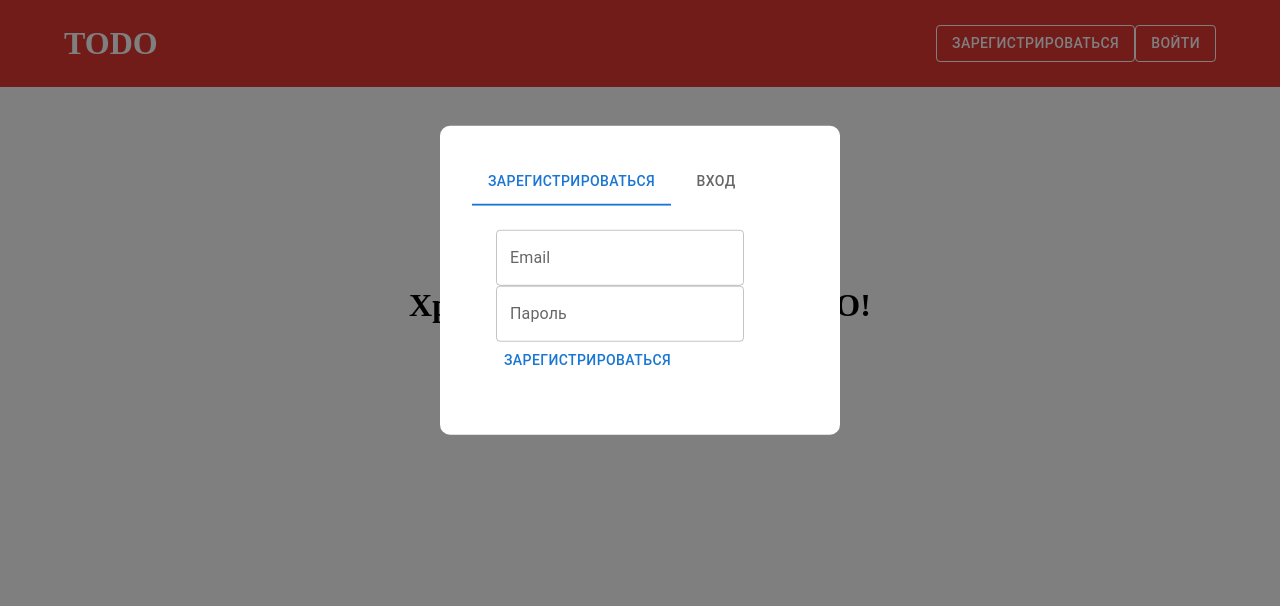
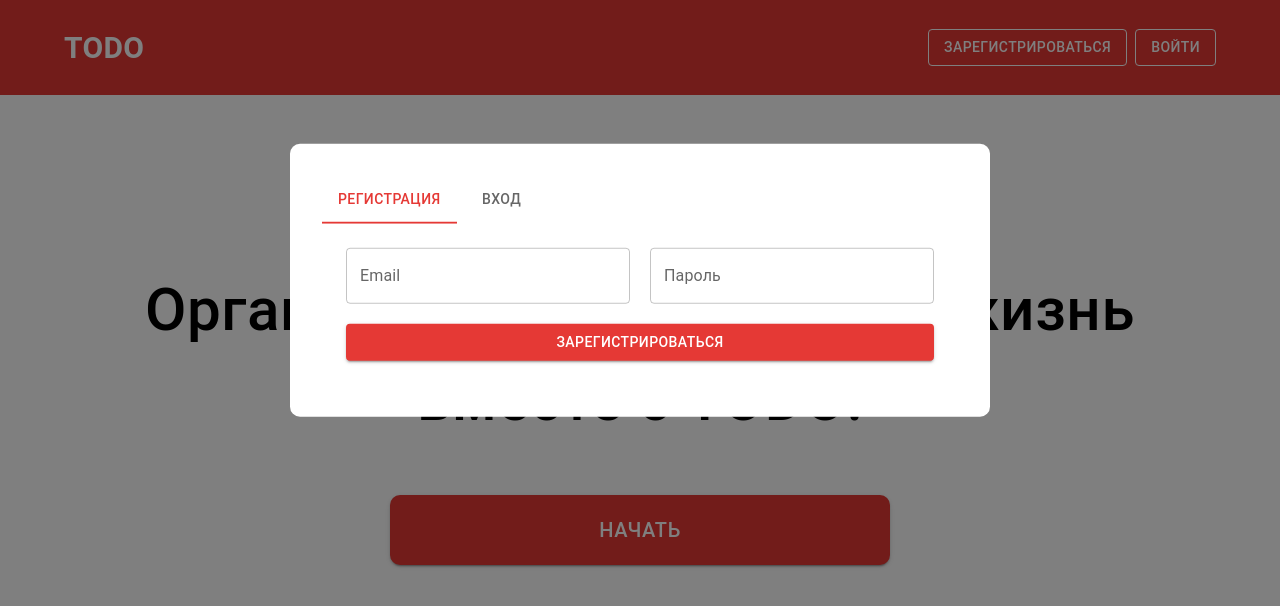
Before and after one commit to AlexJ03/React-redux-todo, a React (Create React App) app: page / in a window 1280 px wide. Both pictures are taken after a click on the button "ЗАРЕГИСТРИРОВАТЬСЯ". Shown: the top 606 px of the page. Built offline with nearby package versions, Linux system fonts and the light colour scheme; no server answers.

Commit message:
Update Mainpage

```diff
--- a/package.json
+++ b/package.json
@@ -17,6 +17,7 @@
     "@types/react-dom": "^18.0.11",
     "firebase": "^9.17.1",
     "react": "^18.2.0",
+    "react-device-detect": "^2.2.3",
     "react-dom": "^18.2.0",
     "react-redux": "^8.0.5",
     "react-router-dom": "^6.8.1",
--- a/src/App.tsx
+++ b/src/App.tsx
@@ -8,6 +8,8 @@ import {auth} from "./firebase";
 import {onAuthStateChanged} from "firebase/auth";
 import {useAppDispatch} from "./app/hooks";
 import {setUser} from "./features/UserAuthSlice";
+import {ThemeProvider} from "@mui/material";
+import {theme} from "./theme";
 
 const App = () => {
     const dispatch = useAppDispatch();
@@ -27,14 +29,14 @@ const App = () => {
     }, []);
 
   return (
-      <>
+      <ThemeProvider theme={theme}>
           <NavBar />
           <Routes>
               <Route path="/" element={ <MainPage /> } />
               <Route path="/homepage" element={ <HomePage /> } />
           </Routes>
           <ModalAuth />
-      </>
+      </ThemeProvider>
   )
 }
 
--- a/src/components/blocks/ModalAuth.tsx
+++ b/src/components/blocks/ModalAuth.tsx
@@ -62,22 +62,25 @@ const ModalAuth = () => {
 
                 <Box sx={ { width: "100%" } }>
 
-                    <Tabs value={value} onChange={handleChange} aria-label="basic tabs example">
-                        <Tab label="Зарегистрироваться" />
+                    <Tabs textColor="primary" indicatorColor="primary" value={value} onChange={handleChange} aria-label="basic tabs example">
+                        <Tab label="Регистрация" />
                         <Tab label="Вход" />
                     </Tabs>
 
                     <TabPanel value={value} index={0}>
-                        <TextField value={dataUser.email} onChange={(e) => setDataUser({...dataUser, email: e.target.value})} label="Email" variant="outlined" />
-                        <TextField value={dataUser.password} onChange={(e) => setDataUser({...dataUser, password: e.target.value})} label="Пароль" variant="outlined" />
+                        <Box sx={ { display: { xs: "block", sm: "flex" }, justifyContent: "space-between", alignItems: "center" } }>
+                            <TextField sx={ { width: "100%", margin: { xs: "0 0 5px 0", sm: "0 10px 0 0", md: "0 20px 0 0" } } } value={dataUser.email} onChange={(e) => setDataUser({...dataUser, email: e.target.value})} label="Email" variant="outlined" />
+                            <TextField sx={ { width: "100%" } } value={dataUser.password} onChange={(e) => setDataUser({...dataUser, password: e.target.value})} label="Пароль" variant="outlined" />
+                        </Box>
 
-                        <Button onClick={register}>Зарегистрироваться</Button>
+                        <Button variant="contained" sx={ { width: "100%", marginTop: "20px" } } onClick={register}>Зарегистрироваться</Button>
                     </TabPanel>
                     <TabPanel value={value} index={1}>
-                        <TextField value={dataUser.email} onChange={(e) => setDataUser({...dataUser, email: e.target.value})} label="Email" variant="outlined" />
-                        <TextField value={dataUser.password} onChange={(e) => setDataUser({...dataUser, password: e.target.value})} label="Пароль" variant="outlined" />
-
-                        <Button onClick={login}>Войти</Button>
+                        <Box sx={ { display: { xs: "block", sm: "flex" }, justifyContent: "space-between", alignItems: "center" } }>
+                            <TextField sx={ { width: "100%", margin: { xs: "0 0 5px 0", sm: "0 10px 0 0", md: "0 20px 0 0" } } } value={dataUser.email} onChange={(e) => setDataUser({...dataUser, email: e.target.value})} label="Email" variant="outlined" />
+                            <TextField sx={ { width: "100%" } } value={dataUser.password} onChange={(e) => setDataUser({...dataUser, password: e.target.value})} label="Пароль" variant="outlined" />
+                        </Box>
+                        <Button variant="contained" sx={ { width: "100%", marginTop: "20px" } } onClick={login}>Войти</Button>
                     </TabPanel>
 
                 </Box>
--- a/src/components/blocks/NavBar.tsx
+++ b/src/components/blocks/NavBar.tsx
@@ -1,4 +1,4 @@
-import { Box, Container } from "@mui/material";
+import {Box, Container, Stack, Typography} from "@mui/material";
 import { red } from '@mui/material/colors';
 import ButtonNav from "../elements/ButtonNav";
 import {useAppDispatch} from "../../app/hooks";
@@ -12,15 +12,15 @@ const NavBar = () => {
 
     return (
         <>
-            <Box sx={ { width: "100%", py: "25px", background: red[600] } }>
-                <Container sx={ { maxWidth: "100%", color: "white", display: "flex", justifyContent: "space-between", alignItems: "center" } }>
-                    <h1>TODO</h1>
-                    <Box>
+            <Box sx={ { maxWidth: "100%", py: "25px", background: red[600] } }>
+                <Container sx={ { maxWidth: "1400px", color: "white", display: {xs: "block", sm: "flex"}, justifyContent: "space-between", alignItems: "center" } }>
+                    <Typography sx={ { fontWeight: "600", fontSize: "30px", textAlign: { xs: "center", sm: "left" } } }>TODO</Typography>
+                    <Box sx={ { display: { xs: "none", sm: "block" } } }>
                         {!currentUser?.email ?
-                            <>
+                            <Stack direction="row" spacing={1}>
                                 <ButtonNav onClick={() => dispatch(openModalAuth(0))}>Зарегистрироваться</ButtonNav>
                                 <ButtonNav onClick={() => dispatch(openModalAuth(1))}>Войти</ButtonNav>
-                            </>
+                            </Stack>
                             : <ButtonNav onClick={() => auth.signOut().then(() => dispatch(deleteUser()))}>Выйти</ButtonNav>
                         }
                     </Box>
--- a/src/components/elements/ButtonMainPage.tsx
+++ b/src/components/elements/ButtonMainPage.tsx
@@ -1,12 +1,22 @@
-import { Button } from "@mui/material";
+import {Button, ButtonProps, styled} from "@mui/material";
 import { FC } from "react";
 import { IChildrenProps } from "../../types";
 import { red } from "@mui/material/colors";
 
 const ButtonMainPage: FC<IChildrenProps> = ( { children , onClick} ) => {
 
+    const ButtonMain = styled(Button)<ButtonProps>(({ theme }) => ({
+        color: "white",
+        backgroundColor: red[600],
+        fontSize: "20px",
+        borderRadius: "10px",
+        '&:hover': {
+            backgroundColor: red[400],
+        },
+    }));
+
     return (
-        <Button onClick={onClick} variant="contained" sx={ { background: red[600], fontSize: "20px", width: "300px", height: "50px", color: "white", "&:hover": {opacity: "0.9", background: red[600]} } }>{ children }</Button>
+        <ButtonMain sx={ { width: { xs: "200px", sm: "300px", md: "400px", lg: "500px" }, height: { xs: "50px", sm: "60px", md: "65px", lg: "70px" } } } onClick={onClick} variant="contained">{ children }</ButtonMain>
     )
 }
 
--- a/src/components/elements/ButtonNav.tsx
+++ b/src/components/elements/ButtonNav.tsx
@@ -1,11 +1,23 @@
-import { Button } from "@mui/material";
+import {Button, ButtonProps, styled} from "@mui/material";
 import { FC } from "react";
 import { IChildrenProps } from "../../types";
+import {red} from "@mui/material/colors";
 
 const ButtonNav: FC<IChildrenProps> = ({ children, onClick}) => {
 
+    const ButtonNav = styled(Button)<ButtonProps>(({ theme }) => ({
+        color: "white",
+        borderColor: "white",
+        backgroundColor: "transparent",
+        '&:hover': {
+            backgroundColor: "white",
+            color: red[600],
+            borderColor: "white"
+        },
+    }));
+
     return (
-        <Button onClick={onClick} variant="outlined" sx={ { borderColor: "white", color: "white", "&:hover": {opacity: "0.9", borderColor: "white"} } }>{ children }</Button>
+        <ButtonNav onClick={onClick} variant="outlined">{ children }</ButtonNav>
     )
 }
 
--- a/src/index.css
+++ b/src/index.css
@@ -1,5 +1,9 @@
+@import url('https://fonts.googleapis.com/css2?family=Rubik:wght@300;400;500;600;700&display=swap');
+
 * {
   margin: 0;
   padding: 0;
   box-sizing: border-box;
+  font-family: 'Rubik', sans-serif;
+  font-weight: 400;
 }
--- a/src/pages/MainPage.tsx
+++ b/src/pages/MainPage.tsx
@@ -1,4 +1,4 @@
-import { Box, Container } from "@mui/material";
+import {Box, Container, Typography} from "@mui/material";
 import ButtonMainPage from "../components/elements/ButtonMainPage";
 import { useAppDispatch } from "../app/hooks";
 import { openModalAuth } from "../features/ModalAuthSlice";
@@ -10,9 +10,9 @@ const MainPage = () => {
         <>
             <Box width="100%">
                 <Container sx={ { maxWidth: "1000px", height: "45vh", display: "flex", justifyContent: "center" } }>
-                    <Box sx={ { marginTop: "200px" } }>
-                        <h1>Храните все свои дела в TODO!</h1>
-                        <Box sx={ { display: "flex", justifyContent: "center", marginTop: "20px" } }>
+                    <Box sx={ { marginTop: { xs: "120px", sm: "130px", md: "170px" } } }>
+                        <Typography sx={ { fontSize: { xs: "25px", sm: "30px", md: "45px", lg: "60px" }, fontWeight: "500", color: "black", textAlign: "center" } }>Организуйте свою работу и жизнь вместе с TODO!</Typography>
+                        <Box sx={ { display: "flex", justifyContent: "center", marginTop: "50px" } }>
                             <ButtonMainPage onClick={() => dispatch(openModalAuth(0))}>Начать</ButtonMainPage>
                         </Box>
                     </Box>
--- a/src/styles.ts
+++ b/src/styles.ts
@@ -1,9 +1,15 @@
+import { grey } from "@mui/material/colors";
+
 export const styles_modal_auth = {
     position: 'absolute' as 'absolute',
     top: '35%',
     left: '50%',
     transform: 'translate(-50%, -50%)',
-    width: 400,
+    width: {
+        xs: "95%",
+        sm: 500,
+        md: 700
+    },
     bgcolor: 'background.paper',
     p: 4,
     borderRadius: "10px"
@@ -36,6 +42,7 @@ export const styles_task = {
     height: "100px",
     border: "1px solid #ccc",
     borderRadius: "10px",
+    backgroundColor: grey[200],
     display: "flex",
     justifyContent: "space-between",
     alignItems: "center",
--- /dev/null
+++ b/src/theme.ts
@@ -0,0 +1,22 @@
+import { createTheme } from "@mui/material";
+import { red } from "@mui/material/colors";
+
+export const theme = createTheme({
+    breakpoints: {
+        values: {
+            xs: 0,
+            sm: 600,
+            md: 900,
+            lg: 1200,
+            xl: 1536,
+        }
+    },
+    palette: {
+        primary: {
+            light: '#757ce8',
+            main: red[600],
+            dark: red[400],
+            contrastText: '#fff',
+        },
+    }
+});
```
Also changed, not shown: src/data.ts (line endings or trailing spaces), 2 other files (tests, documents, lock files or other folders).
